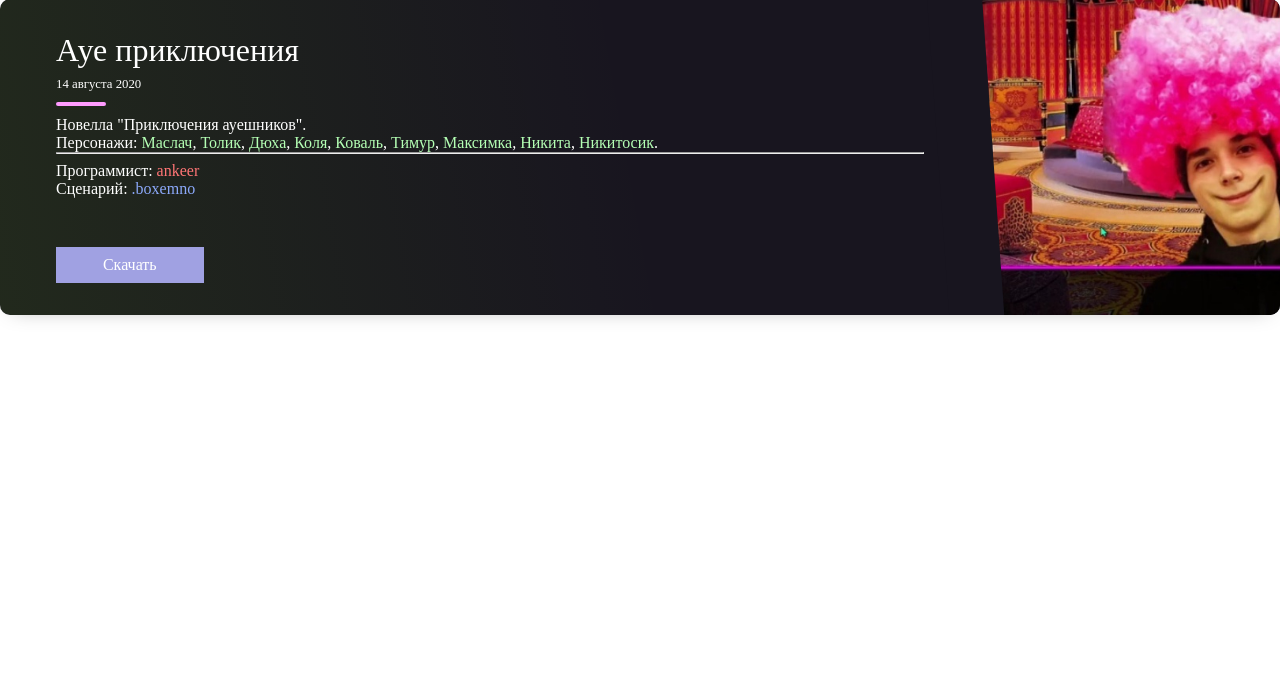
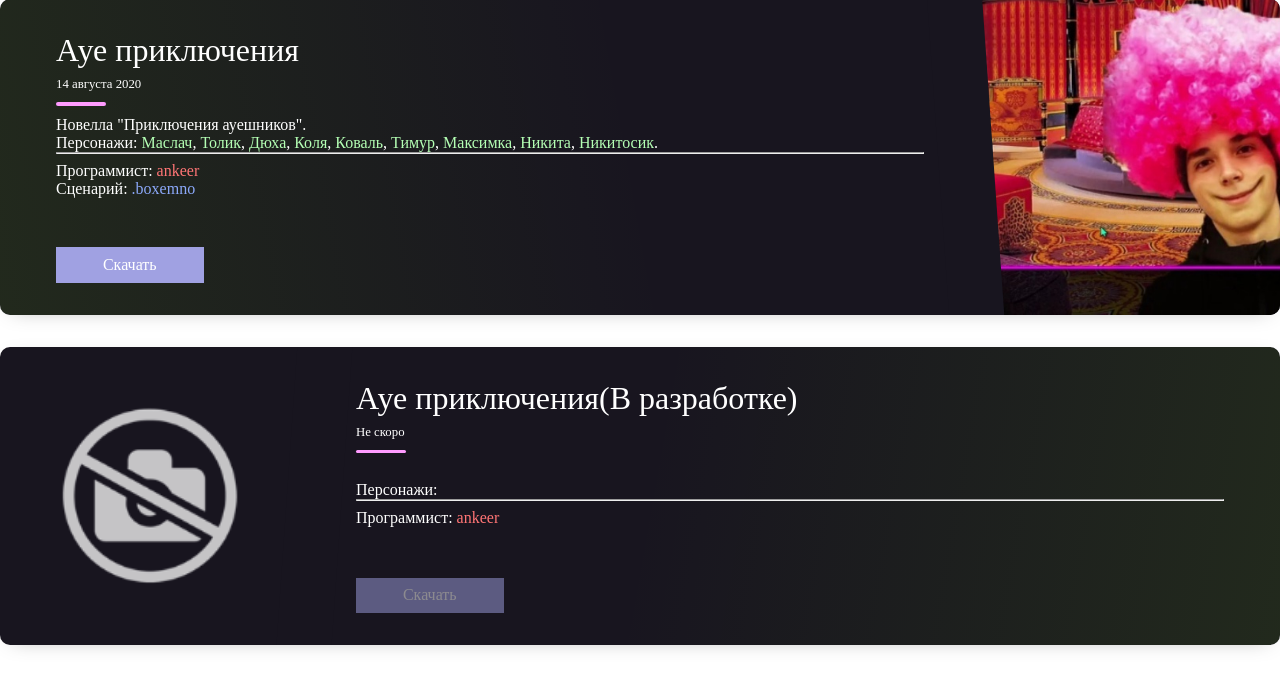
Before and after one commit to 4nkeer/maslachsite, a PHP site: page /content/games.html in a window 1280 px wide. Shown: the part 106-800 px from the top of the page. Run offline with PHP 8.4, Linux system fonts and the light colour scheme.

Commit message:
change design

```diff
--- a/content/games.html
+++ b/content/games.html
@@ -30,12 +30,32 @@
                         <hr class="hr1">
                         <br>  <span>Программист:</span> <a target="_blank" id="ankeer" href="https://vk.com/4nkeer">ankeer</a>
                         <br>  <span>Сценарий:</span> <a target="_blank" id="boxemno" href="https://vk.com/boxemno">.boxemno</a>
+                    </div>
+                    <a target="_blank" class="download" href="https://drive.google.com/file/d/17jlI0ciSlySjev5JEC-MNaAWfx2JYF4F/view?usp=sharing">Скачать</a>
+        </article>
+    </div>
+    <article class="postcard blue">
+        <a class="postcard__img_link" href="#games">
+            <img class="postcard__img" src="./images/no_image.png" alt="Image Title" />
+        </a>
+        <div class="postcard__text">
+            <h1 class="postcard__title blue"><a>Ауе приключения(В разработке)</a></h1>
+            <div class="postcard__subtitle small">
+                <time datetime="2020-08-14">
+                    <i class="fas fa-calendar-alt mr-2"></i>Не скоро
+                </time>
+            </div>
+            <div class="postcard__bar"></div>
+                <div class="postcard__preview-txt">
+                    <br> <span>Персонажи:</span>
+
+                    <hr class="hr1">
+                    <br>  <span>Программист:</span> <a target="_blank" id="ankeer" href="https://vk.com/4nkeer">ankeer</a>
+
 
                 </div>
-                    <a target="_blank" class="download" href="https://drive.google.com/file/d/17jlI0ciSlySjev5JEC-MNaAWfx2JYF4F/view?usp=sharing">Скачать</a>
-                </li>
-            </ul>
+                    <a target="_blank" class="not-download download">Скачать</a>
+
         </div>
     </article>
 </main>
-</div>
--- a/css/style.css
+++ b/css/style.css
@@ -195,7 +195,7 @@
   margin-bottom: 5%;
   margin-top: 5%;
   padding-top:2%;
-  margin-bottom: 20%;
+  margin-bottom: 40%;
   padding-left: 0.5%;
   width:20%;
   background: rgb(216,77,255);
@@ -302,6 +302,15 @@ a, a:hover {
 .download:hover{
   border-radius: 8px;
   transition: 0.3s;
+}
+
+.not-download {
+  opacity: 0.5;
+  cursor: not-allowed;
+}
+
+.not-download:hover{
+  border-radius: 0px;
 }
 
 /* дизайн карточек */
```
Also changed, not shown: css/discord.css (+63 -0 lines), index.html (+20 -3 lines), images/no_image.png (added). Lines whose indentation alone changed are shown as unchanged.
